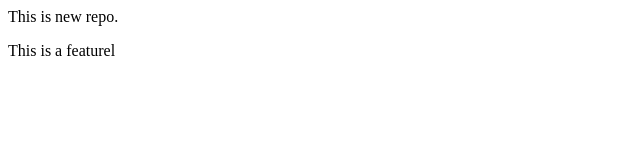
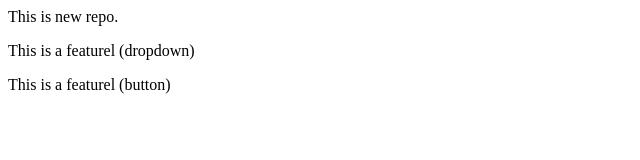
Before and after one commit to CodePixie-commits/localrepo, a plain HTML site: page index.html in a window 1280 px wide. Shown: the whole page, without its empty margins (0-640 px from the left). Drawn offline with Linux system fonts and the light colour scheme.

Commit message:
Add both features

```diff
--- a/index.html
+++ b/index.html
@@ -1,2 +1,3 @@
 <p>This is new repo.</p>
-<p>This is a featurel</p>
+<p>This is a featurel (dropdown)</p>
+<p>This is a featurel (button)</p>
```
